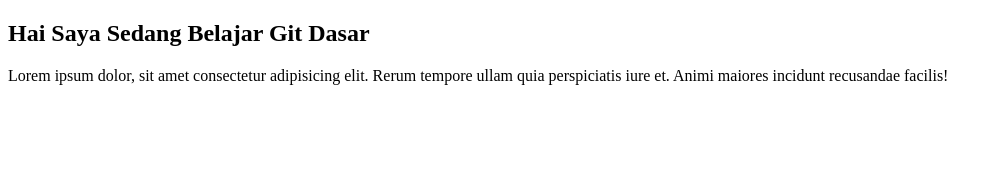
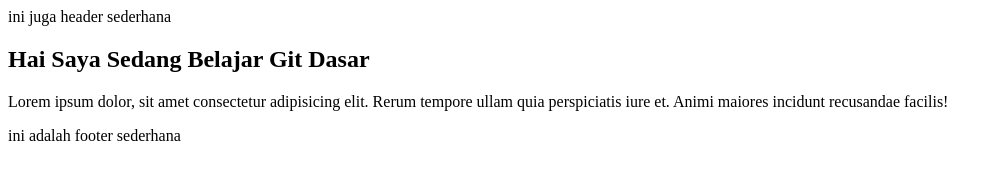
Before and after one commit to nugrocode/CompanyProfile, a plain HTML site: page index.html in a window 1280 px wide. Shown: the whole page, without its empty margins (0-1002 px from the left). Drawn offline with Linux system fonts and the light colour scheme.

Commit message:
update pada header dan footer

```diff
--- a/index.html
+++ b/index.html
@@ -7,6 +7,7 @@
     <title>Belajar Git</title>
   </head>
   <body>
+    <header>ini juga header sederhana</header>
     <h2>Hai Saya Sedang Belajar Git Dasar</h2>
 
     <p>
@@ -14,5 +15,7 @@
       ullam quia perspiciatis iure et. Animi maiores incidunt recusandae
       facilis!
     </p>
+
+    <footer>ini adalah footer sederhana</footer>
   </body>
 </html>
```
